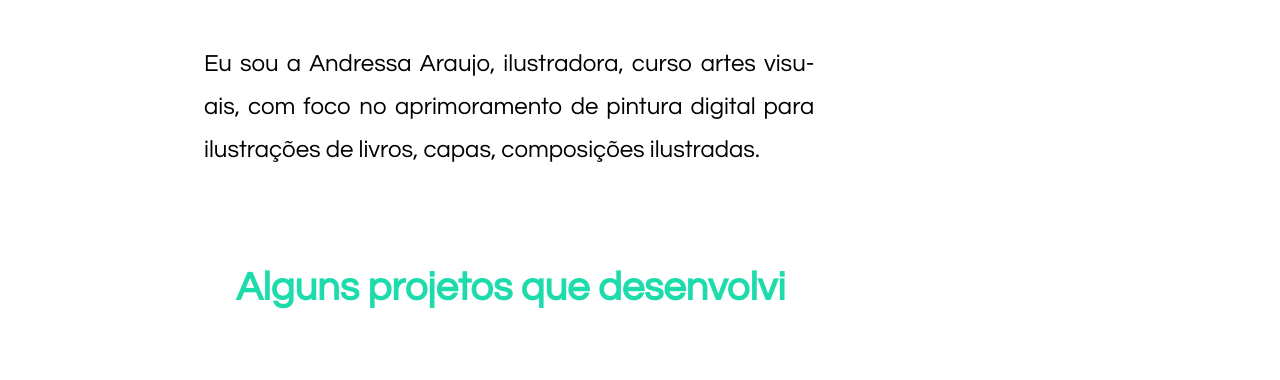
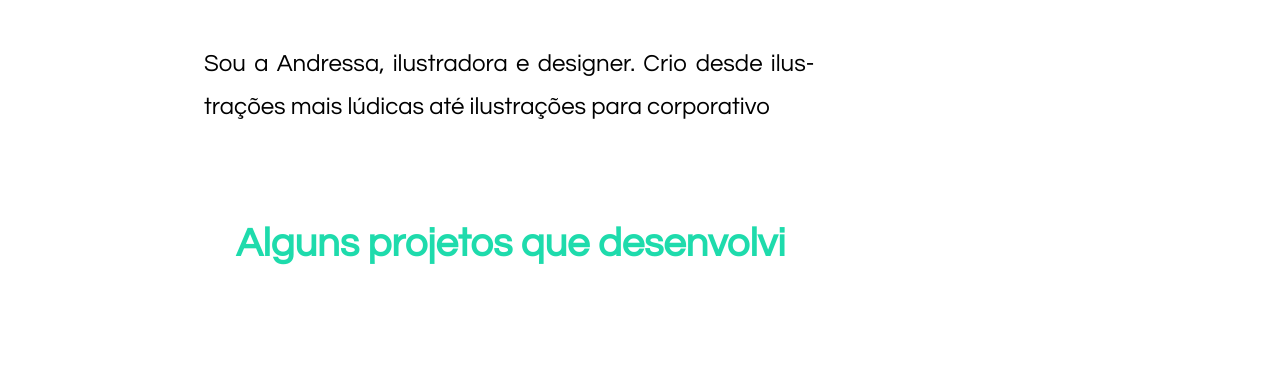
Before and after one commit to andressadesign/andressadesign.github.io, a plain HTML site: page index.html in a window 1280 px wide. Shown: the part 597-977 px from the top of the page. Drawn offline with Linux system fonts and the light colour scheme.

Commit message:
Mudar a apresentação

```diff
--- a/index.html
+++ b/index.html
@@ -45,7 +45,7 @@
             <div class="container pad">
                 <h1>Olá,</h1>
                 <p>
-                    Eu sou a Andressa Araujo, ilustradora, curso artes visuais, com foco no aprimoramento de pintura digital para ilustrações de livros, capas, composições ilustradas.
+                    Sou a Andressa, ilustradora e designer. Crio desde ilustrações mais lúdicas até ilustrações para corporativo
                 </p><br><br>
 
                 <h1>Alguns projetos que desenvolvi </h1>
```
